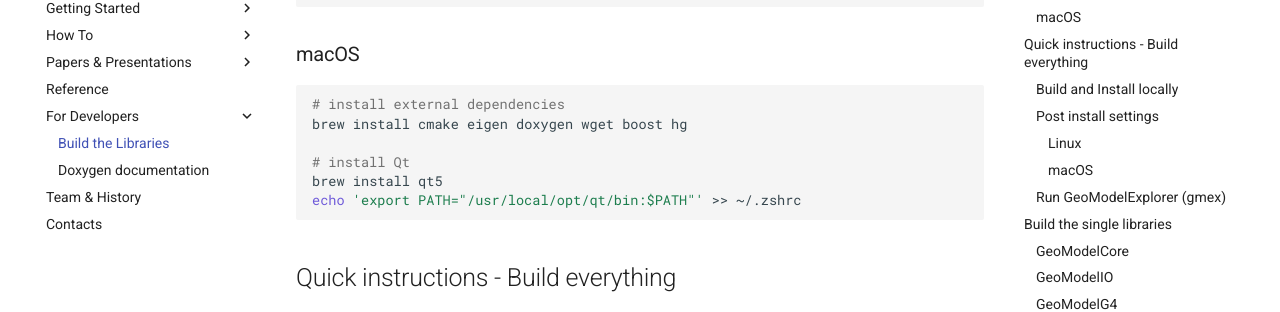
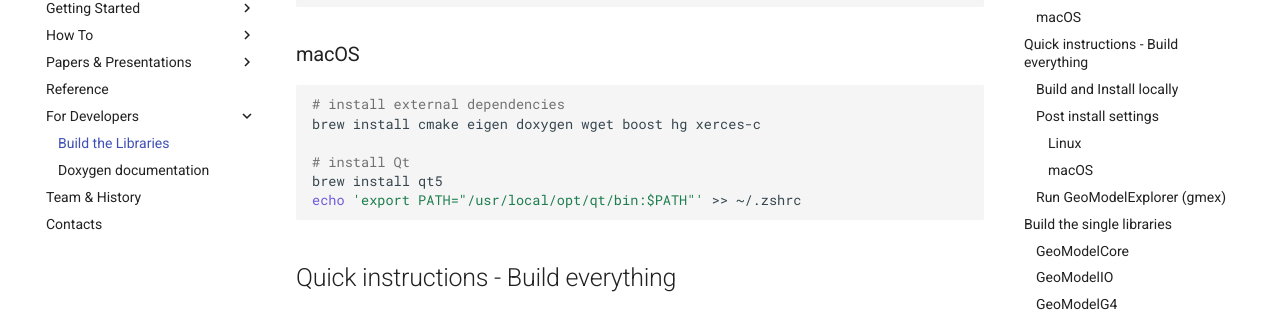
Before and after one commit to efemberg11/GeoModel_rmakhman, an MkDocs documentation site: the page built from docs/dev/index.md, in a window 1280 px wide and 900 px high, scrolled down 483 px. Shown: the part 145-457 px from the top of the window. Built offline with MkDocs 1.6.1 and Material for MkDocs 9.7.7, drawn with Linux system fonts in a browser that asks for light colours.

Commit message:
Add Xerces-c package in the instructions.

````diff
--- a/docs/dev/index.md
+++ b/docs/dev/index.md
@@ -13,14 +13,14 @@
 ### Linux/Ubuntu
 
 ```bash
-apt-get update -qq && apt-get install -y -qq git cmake wget unzip build-essential freeglut3-dev libboost-all-dev qt5-default mercurial libeigen3-dev
+apt-get update -qq && apt-get install -y -qq git cmake wget unzip build-essential freeglut3-dev libboost-all-dev qt5-default mercurial libeigen3-dev libxerces-c-dev
 ```
 
 ### macOS
 
 ```bash
 # install external dependencies
-brew install cmake eigen doxygen wget boost hg
+brew install cmake eigen doxygen wget boost hg xerces-c
 
 # install Qt
 brew install qt5
````
